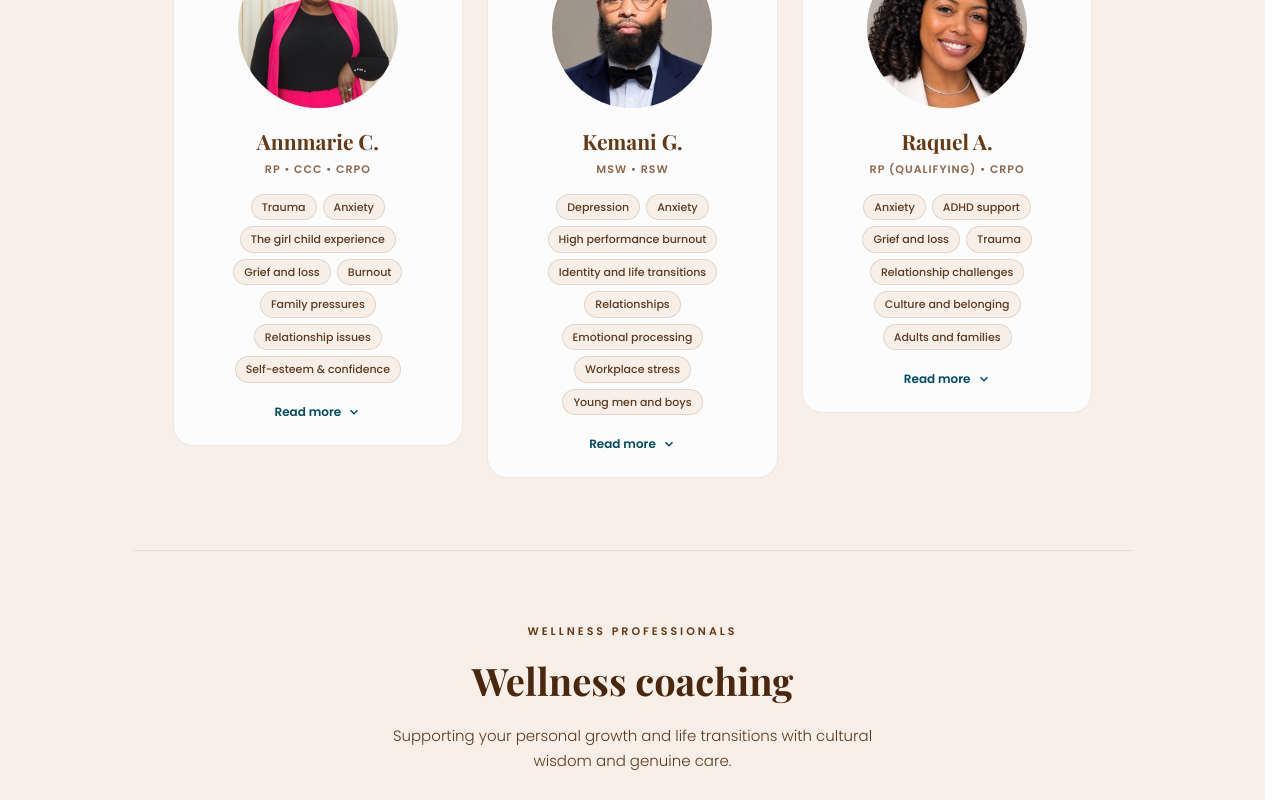
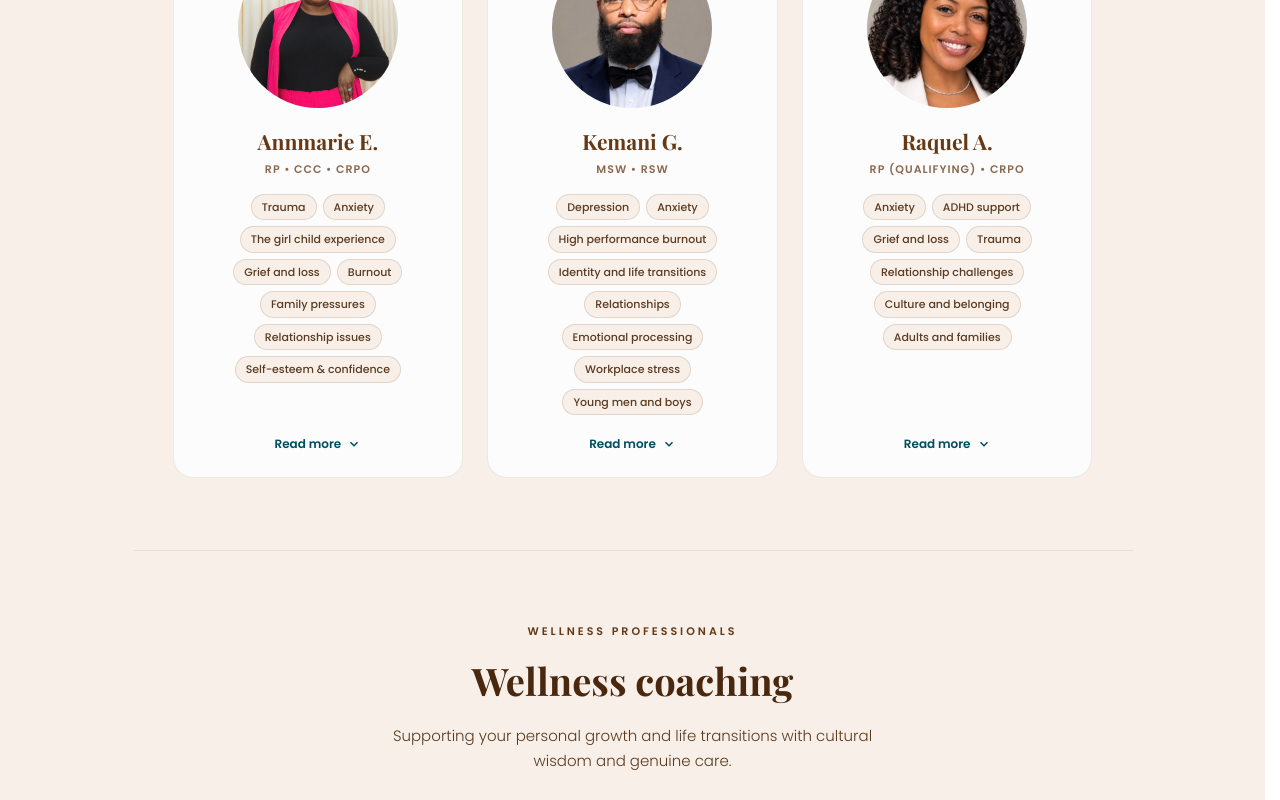
Before and after one commit to tomideojuoko/solacewave, a React (Vite) app: page /team in a window 1280 px wide. Shown: the part 840-1640 px from the top of the page. Built offline with nearby package versions, Linux system fonts and the light colour scheme; a web font is replaced by a local one.

Commit message:
Team page: Annmarie E. (Etuk), equal-height therapist cards
Co-Authored-By: Claude Opus 5.5 <noreply@anthropic.com>
Claude-Session: https://claude.ai/code/session_01NzDjhKpqdsQLVEpyVPrNBd

```diff
--- a/src/pages/TeamsPage.jsx
+++ b/src/pages/TeamsPage.jsx
@@ -3,7 +3,8 @@ import { useState } from 'react'
 const teamMembers = [
   {
     id: 1,
-    name: 'Annmarie C.',
+    name: 'Annmarie E.',
+    fullName: 'Annmarie Etuk',
     credential: 'RP • CCC • CRPO',
     country: '🇨🇦 Canada',
     image: '/assets/Annmarie-circle.jpg',
@@ -60,7 +61,7 @@ function TeamCard({ member, isOpen, onToggle }) {
     <div className="card-wrap">
       <div className={`team-card ${isOpen ? 'open' : ''}`}>
         <div className="card-photo">
-          {member.image && <img src={member.image} alt={member.name} style={{ width: '100%', height: '100%', objectFit: 'cover' }} />}
+          {member.image && <img src={member.image} alt={member.fullName || member.name} style={{ width: '100%', height: '100%', objectFit: 'cover' }} />}
         </div>
         <p className="card-name">{member.name}</p>
         <p className="card-credential">{member.credential}</p>
@@ -188,6 +189,11 @@ export default function TeamsPage() {
           display: grid;
           grid-template-columns: repeat(3, 1fr);
           gap: 24px;
+          align-items: stretch;
+        }
+
+        /* When a card is opened, let the others keep their own height */
+        .cards-grid:has(.team-card.open) {
           align-items: start;
         }
 
@@ -197,6 +203,7 @@ export default function TeamsPage() {
         }
 
         .team-card {
+          flex: 1;
           background: var(--white);
           border-radius: 20px;
           border: 1px solid rgba(102, 57, 22, 0.1);
@@ -253,6 +260,10 @@ export default function TeamsPage() {
           justify-content: center;
         }
 
+        .team-card > .tags {
+          margin-bottom: 20px;
+        }
+
         .tags-left {
           justify-content: flex-start;
         }
@@ -271,7 +282,7 @@ export default function TeamsPage() {
           display: flex;
           align-items: center;
           gap: 6px;
-          margin-top: 20px;
+          margin-top: auto;
           background: none;
           border: none;
           padding: 0;
```
